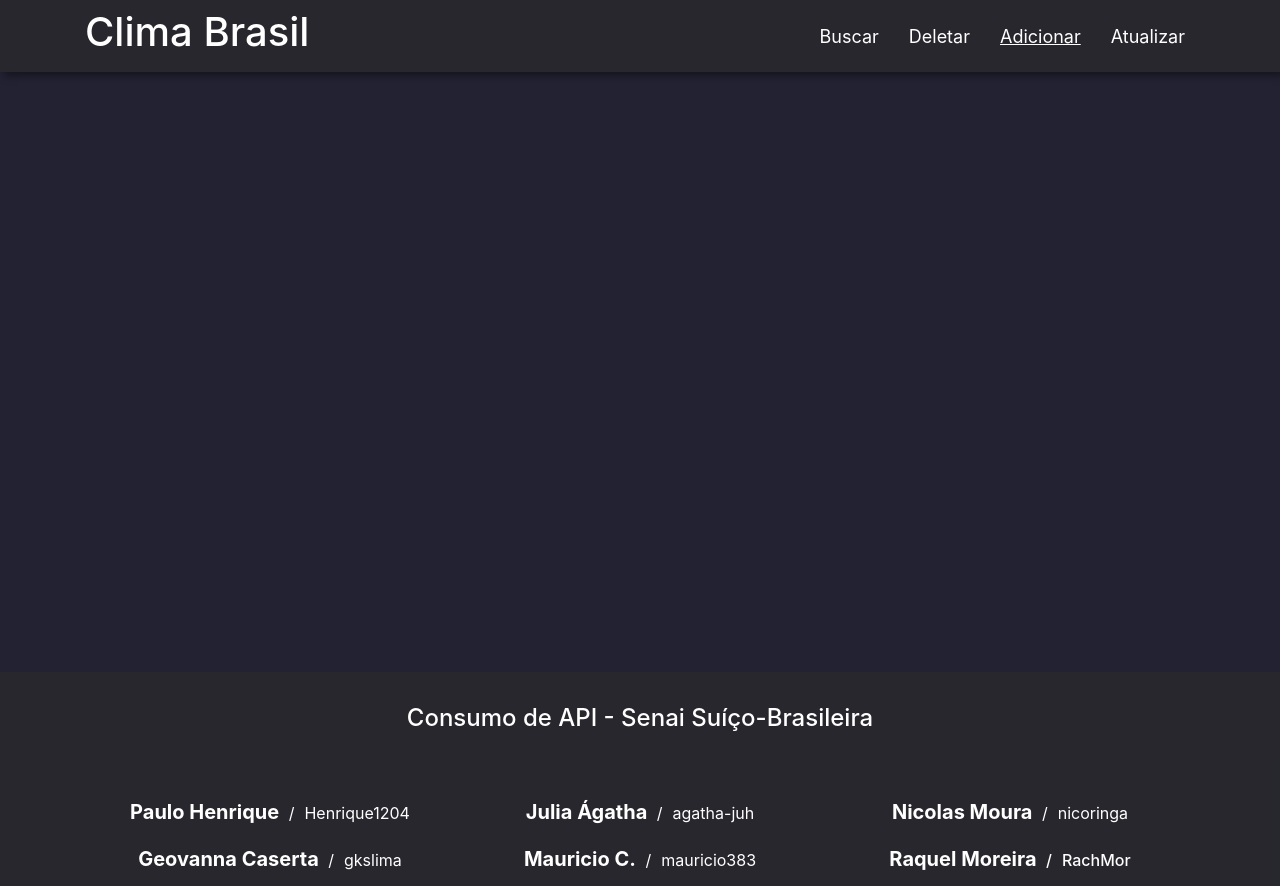
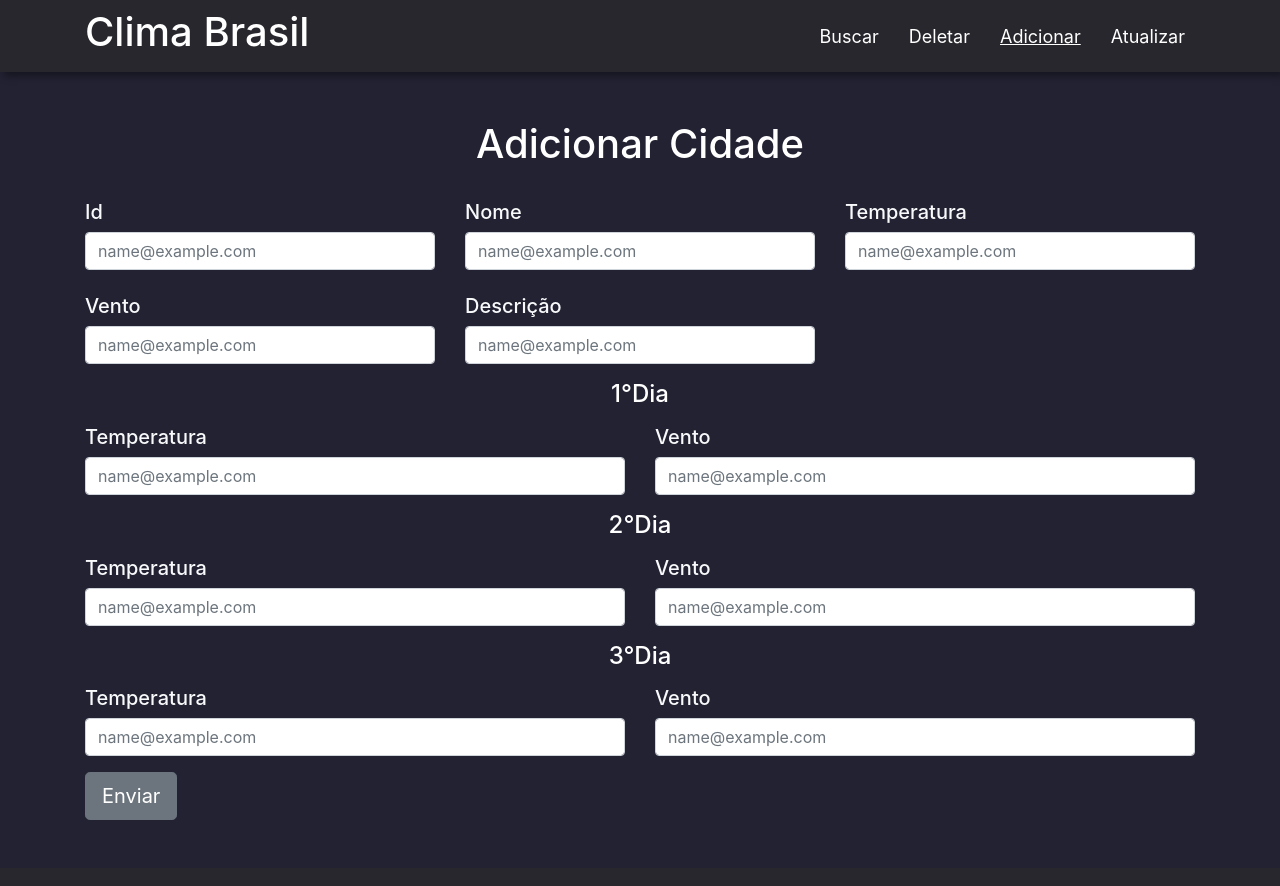
Before and after one commit to raquel-moreira-costa/projeto-api-clima, a plain HTML site: page adicionar.html in a window 1280 px wide. Shown: the top 886 px of the page. Drawn offline with nearby package versions, Linux system fonts and the light colour scheme.

Commit message:
Adicionar.html

```diff
--- a/adicionar.html
+++ b/adicionar.html
@@ -31,9 +31,80 @@
         </div>
     </header>
 
-    <main>
+     <main class="container py-5">
+     <h1 class="text-white text-center mb-4">
+         Adicionar cidade
+     </h1>
 
-    </main>
+     <form class="row">
+           <div class="form-group col-md-4 col-12 mt-2">
+             <label class="text-light h5" for="exampleFormControlInput1">Id</label>
+             <input type="email" class="form-control" id="exampleFormControlInput1" placeholder="name@example.com">
+           </div>
+           <div class="form-group col-md-4 col-12 mt-2">
+             <label class="text-light h5" for="exampleFormControlInput1">Nome</label>
+             <input type="email" class="form-control" id="exampleFormControlInput1" placeholder="name@example.com">
+           </div>
+           <div class="form-group col-md-4 col-12 mt-2">
+             <label class="text-light h5" for="exampleFormControlInput1">Temperatura</label>
+             <input type="email" class="form-control" id="exampleFormControlInput1" placeholder="name@example.com">
+           </div>
+           <div class="form-group col-md-4 col-12 mt-2">
+             <label class="text-light h5" for="exampleFormControlInput1">Vento</label>
+             <input type="email" class="form-control" id="exampleFormControlInput1" placeholder="name@example.com">
+           </div>
+           <div class="form-group col-md-4 col-12 mt-2">
+             <label class="text-light h5" for="exampleFormControlInput1">Descrição</label>
+             <input type="email" class="form-control" id="exampleFormControlInput1" placeholder="name@example.com">
+           </div>
+          </form>
+
+          <h4 class="text-white text-center">
+            1°Dia
+           </h4>
+          <form class="row">
+           <div class="form-group col-md-6 col-12 mt-2">
+             <label class="text-light h5" for="exampleFormControlInput1">Temperatura</label>
+             <input type="email" class="form-control" id="exampleFormControlInput1" placeholder="name@example.com">
+           </div>
+           <div class="form-group col-md-6 col-12 mt-2">
+             <label class="text-light h5" for="exampleFormControlInput1">Vento</label>
+             <input type="email" class="form-control" id="exampleFormControlInput1" placeholder="name@example.com">
+           </div>
+          </form>
+
+          <h4 class="text-white text-center">
+            2°Dia
+           </h4>
+          <form class="row">
+           <div class="form-group col-md-6 col-12 mt-2">
+             <label class="text-light h5" for="exampleFormControlInput1">Temperatura</label>
+             <input type="email" class="form-control" id="exampleFormControlInput1" placeholder="name@example.com">
+           </div>
+           <div class="form-group col-md-6 col-12 mt-2">
+            <label class="text-light h5" for="exampleFormControlInput1">Vento</label>
+            <input type="email" class="form-control" id="exampleFormControlInput1" placeholder="name@example.com">
+          </div>
+          </form>
+
+          <h4 class="text-white text-center">
+            3°Dia
+          </h4>
+          <form class="row">
+          <div class="form-group col-md-6 col-12 mt-2">
+            <label class="text-light h5" for="exampleFormControlInput1">Temperatura</label>
+            <input type="email" class="form-control" id="exampleFormControlInput1" placeholder="name@example.com">
+          </div>
+          <div class="form-group col-md-6 col-12 mt-2">
+            <label class="text-light h5" for="exampleFormControlInput1">Vento</label>
+            <input type="email" class="form-control" id="exampleFormControlInput1" placeholder="name@example.com">
+          </div>
+         <div class="col-6">
+           <button type="submit" class="btn btn-secondary btn-lg">Enviar</button>
+         </div>
+         </form>
+
+ </main>
 
     <footer class="cor-fundo text-white p-4 text-center">
         <h1 class="h4 p-2 mb-5">Consumo de API - Senai Suíço-Brasileira</h1>
```
